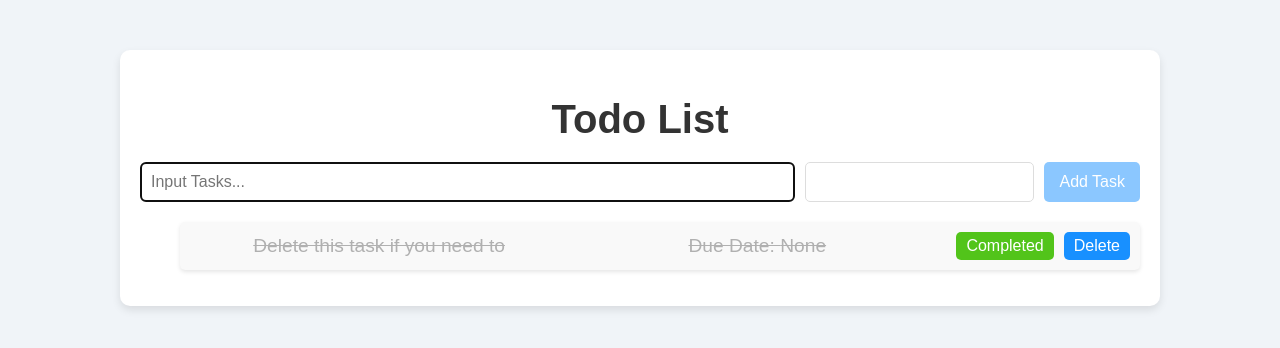
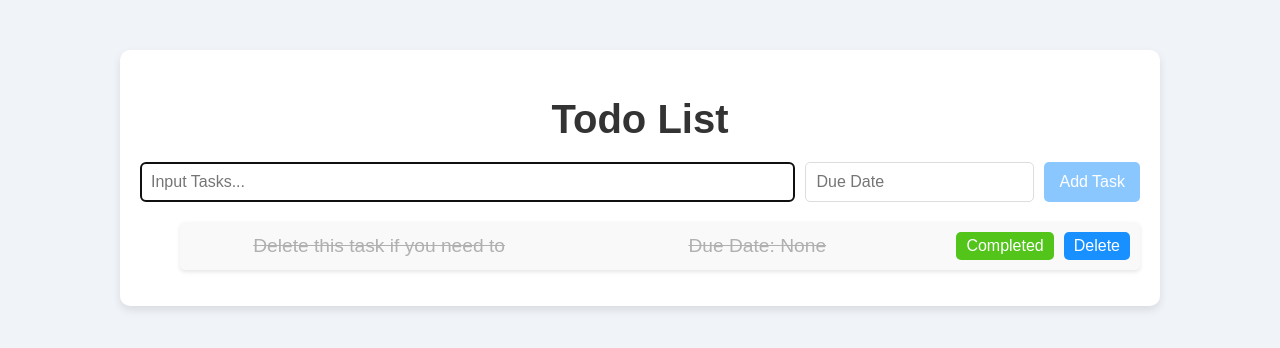
Before and after one commit to john-data-chen/ts-react-drag-and-drop-starter-kit, a React (Vite) app: page / in a window 1280 px wide. Shown: the top 348 px of the page. Built offline with nearby package versions, Linux system fonts and the light colour scheme.

Commit message:
fix date picker and styled-components conflict

```diff
--- a/src/App.tsx
+++ b/src/App.tsx
@@ -2,6 +2,7 @@ import { useState } from "react";
 import styled, { createGlobalStyle } from "styled-components";
 import TodoForm from "./component/TodoForm";
 import TodoList from "./component/TodoList";
+import Todo from "./type/Todo";
 
 const AppStyle = createGlobalStyle`
   body {
@@ -29,7 +30,7 @@ const Title = styled.h1`
 `;
 
 function App() {
-  const [todos, setTodos] = useState([
+  const [todos, setTodos] = useState<Todo[]>([
     {
       id: Date.now(),
       text: "Delete this task if you need to",
--- /dev/null
+++ b/src/component/TodoForm.css
@@ -0,0 +1,8 @@
+.datepicker {
+  flex: 1;
+  padding: 10px;
+  border: 1px solid #ddd;
+  border-radius: 5px;
+  margin-right: 10px;
+  font-size: 1rem;
+}
--- a/src/component/TodoForm.tsx
+++ b/src/component/TodoForm.tsx
@@ -2,6 +2,7 @@ import { useState, useCallback } from "react";
 import styled from "styled-components";
 import DatePicker from "react-datepicker";
 import "react-datepicker/dist/react-datepicker.css";
+import "./TodoForm.css";
 
 const Form = styled.form`
   display: flex;
@@ -10,15 +11,6 @@ const Form = styled.form`
 `;
 
 const Input = styled.input`
-  flex: 1;
-  padding: 10px;
-  border: 1px solid #ddd;
-  border-radius: 5px;
-  margin-right: 10px;
-  font-size: 1rem;
-`;
-
-const StyledDatePicker = styled(DatePicker)`
   flex: 1;
   padding: 10px;
   border: 1px solid #ddd;
@@ -75,13 +67,15 @@ const TodoForm = ({ addTodo }: TodoFormProps) => {
         placeholder="Input Tasks..."
         autoFocus
       />
-      <StyledDatePicker
-        wrapperClassName="datePicker"
+      <DatePicker
         minDate={new Date()}
         selected={dueDate}
         onChange={(date: Date | null) => {
           setDueDate(date);
         }}
+        placeholderText="Due Date"
+        dateFormat="yyyy-MM-dd"
+        className="datepicker"
       />
       <Button type="submit" disabled={!input.trim()}>
         Add Task
```
